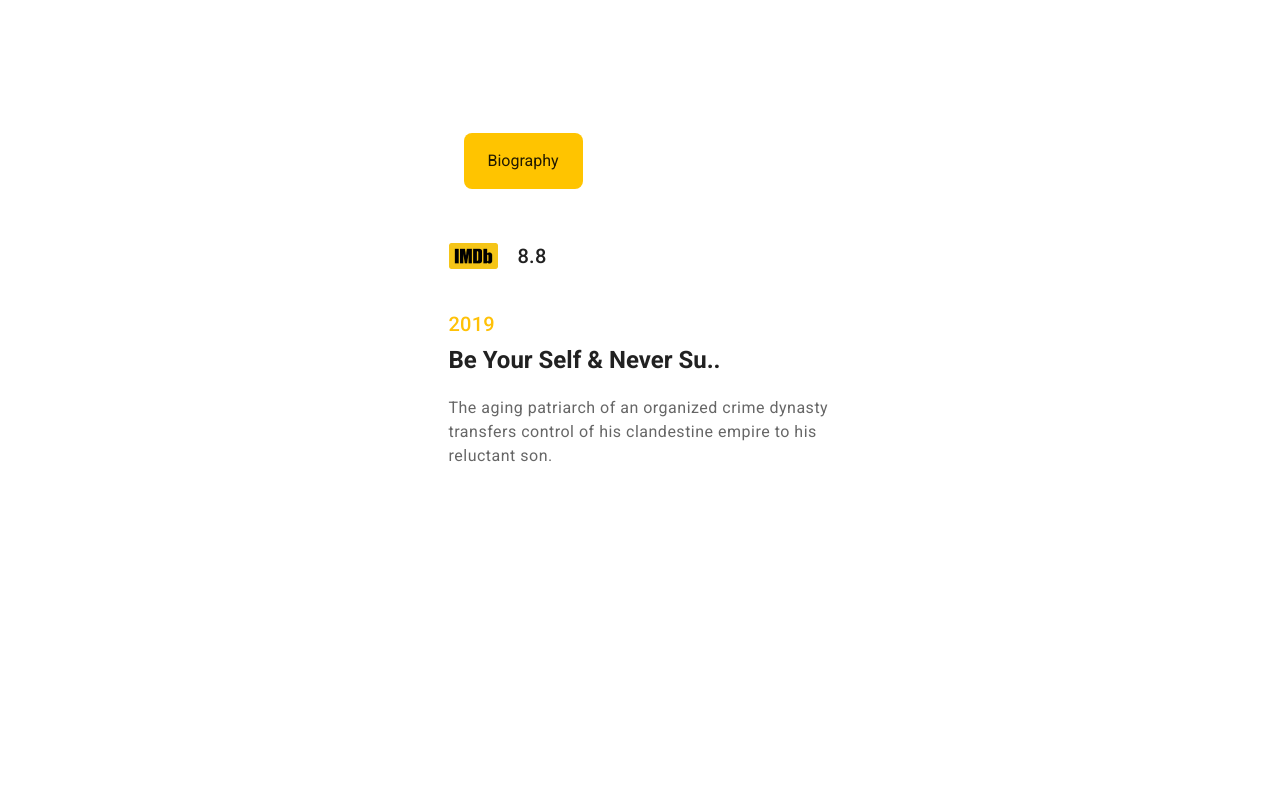
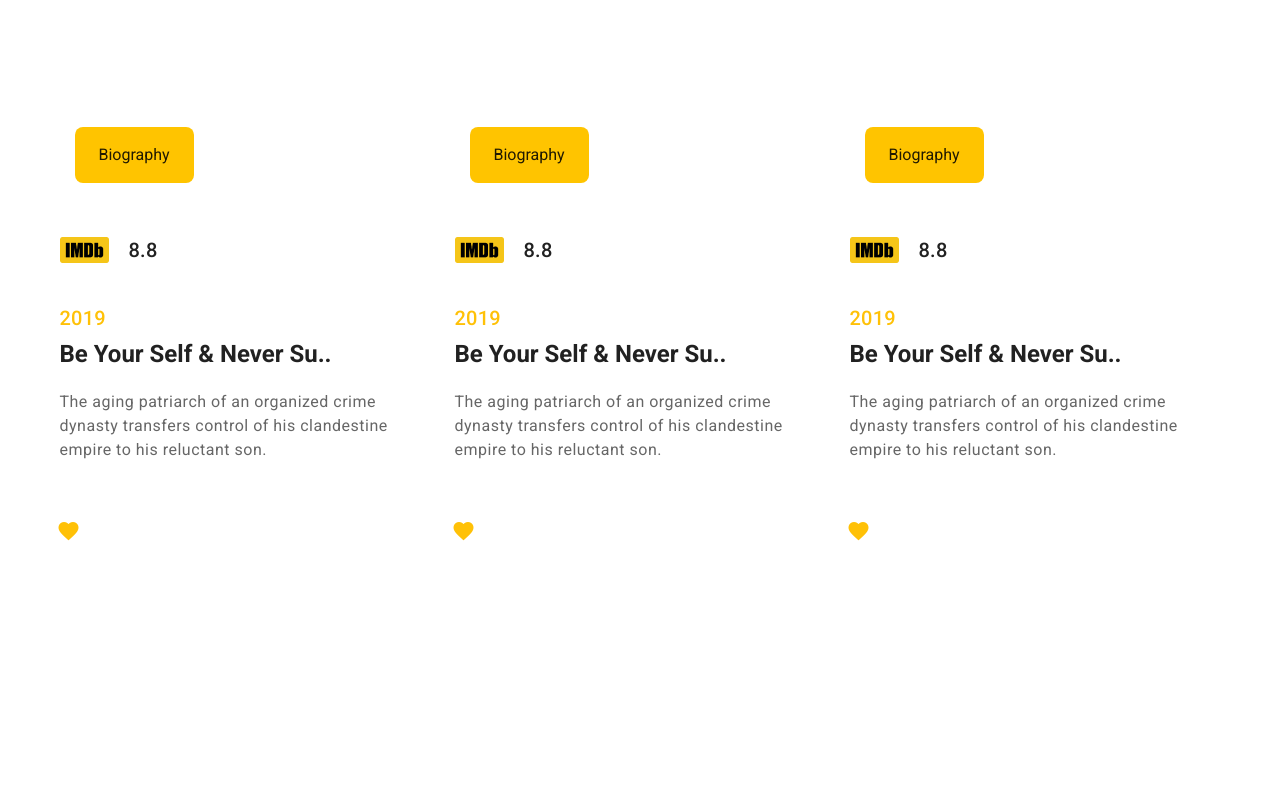
Before and after one commit to FirdevsASLAN/movie-up, a Vue app: page /search in a window 1280 px wide. Shown: the part 760-1560 px from the top of the page. Before the commit the page ends 1228 px from the top, so only its background shows below. Built offline with nearby package versions, Linux system fonts and the light colour scheme.

Commit message:
create search container

```diff
--- /dev/null
+++ b/src/components/SearchContainer.vue
@@ -0,0 +1,36 @@
+<template>
+  <section>
+    <v-container class="search__container">
+      <movie-card />
+      <movie-card />
+
+      <movie-card />
+
+      <movie-card />
+
+      <movie-card />
+
+      <movie-card />
+    </v-container>
+  </section>
+</template>
+
+<script>
+import MovieCard from "@/components/MovieCard.vue";
+
+export default {
+  components: {
+    MovieCard,
+  },
+};
+</script>
+
+<style lang="scss" scoped>
+.search {
+  &__container {
+    display: grid;
+    grid-template-columns: repeat(3, 1fr);
+    gap: 60px 24px;
+  }
+}
+</style>
--- a/src/views/SearchResultView.vue
+++ b/src/views/SearchResultView.vue
@@ -8,20 +8,20 @@
         <span class="amber--text accent-3"> Godfather</span>
       </h1>
     </v-container>
-    <movie-card />
+    <search-container />
   </div>
 </template>
 
 <script>
 import NavArea from "@/components/NavArea.vue";
 import SearchArea from "@/components/SearchArea.vue";
-import MovieCard from "@/components/MovieCard.vue";
+import SearchContainer from "@/components/SearchContainer.vue";
 
 export default {
   components: {
     NavArea,
     SearchArea,
-    MovieCard,
+    SearchContainer,
   },
 };
 </script>
```
